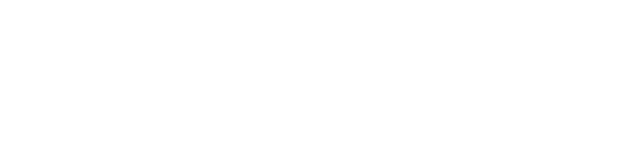
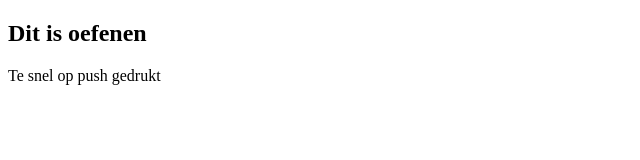
Before and after one commit to LindeKoerts/git-worshop-demi-2021-08, a plain HTML site: page index.html in a window 1280 px wide. Shown: the whole page, without its empty margins (0-640 px from the left). Drawn offline with Linux system fonts and the light colour scheme.

Commit message:
nieuwe commit

```diff
--- a/index.html
+++ b/index.html
@@ -2,9 +2,14 @@
 <html lang="en">
 <head>
     <meta charset="UTF-8">
-    <title>Title</title>
+    <title>test123</title>
 </head>
 <body>
 
+<article class="kleur">
+<h1>Dit is oefenen</h1>
+<p> Te snel op push gedrukt</p>
+</article>
+
 </body>
 </html>
--- a/styles.css
+++ b/styles.css
@@ -0,0 +1,3 @@
+.kleur{
+    color: yellow;
+}
```
